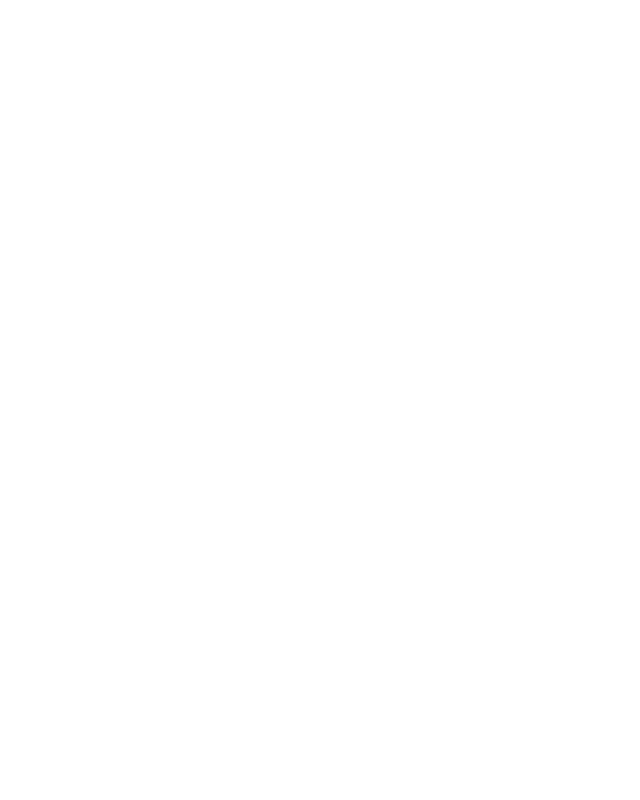
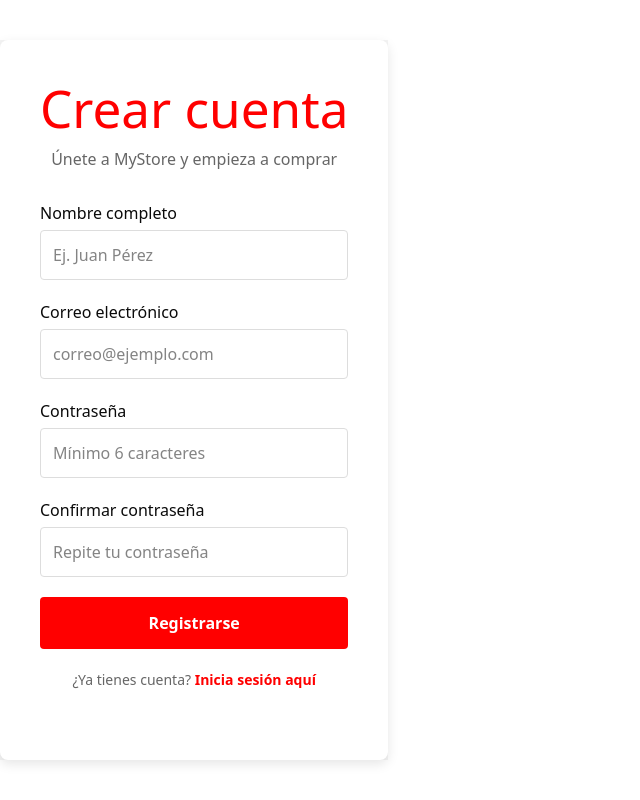
Before and after one commit to edersaldana/FullStackJava, a React (Vite) app in the folder FrontEnd/ecommerce/: page /register in a window 1280 px wide. Before the commit this address had no page. Shown: the whole page, without its empty margins (0-640 px from the left). Built offline with nearby package versions, Linux system fonts and the light colour scheme.

Commit message:
feat: Se agrega pagina para registrar a los usuarios.

```diff
--- a/FrontEnd/ecommerce/src/App.tsx
+++ b/FrontEnd/ecommerce/src/App.tsx
@@ -3,6 +3,7 @@
 import { Home } from "./pages/Home";
 import { Cart } from "./pages/Cart";
 import { Login } from "./pages/Login";
+import { Register } from "./pages/Register";
 import Orders from "./pages/Orders";
 import { CartProvider } from "./context/CartContext"; // 1. Importar el Provider
 
@@ -18,6 +19,7 @@
             <Route path="/orders" element={<Orders />} />
           </Route>
           <Route path="/login" element={<Login />} />
+          <Route path="/register" element={<Register />} />
         </Routes>
       </BrowserRouter>
     </CartProvider>
--- a/FrontEnd/ecommerce/src/components/layout/Header.tsx
+++ b/FrontEnd/ecommerce/src/components/layout/Header.tsx
@@ -9,9 +9,10 @@
   const user = JSON.parse(localStorage.getItem('user') || 'null');
 
   const handleLogout = () => {
-    localStorage.removeItem('token');
-    localStorage.removeItem('user');
-    navigate('/login');
+    //localStorage.removeItem('token');
+    //localStorage.removeItem('user');
+    localStorage.clear();
+    navigate('/');
     window.location.reload();
   };
 
--- /dev/null
+++ b/FrontEnd/ecommerce/src/pages/Register.tsx
@@ -0,0 +1,115 @@
+import React, { useState } from "react";
+import { useNavigate, Link } from "react-router-dom";
+import axios from "axios";
+import { API_BASE_URL } from '@/config/api'; // Usamos tu config centralizada
+import '../styles/login.css'; // Reutilizamos tu CSS de login
+
+export const Register = () => {
+  const [formData, setFormData] = useState({
+    name: "",
+    email: "",
+    password: "",
+    confirmPassword: ""
+  });
+  const [error, setError] = useState("");
+  const [loading, setLoading] = useState(false);
+  const navigate = useNavigate();
+
+  const handleChange = (e: React.ChangeEvent<HTMLInputElement>) => {
+    setFormData({ ...formData, [e.target.name]: e.target.value });
+  };
+
+  const handleRegister = async (e: React.FormEvent) => {
+    e.preventDefault();
+    setError("");
+
+    if (formData.password !== formData.confirmPassword) {
+      setError("Las contraseñas no coinciden");
+      return;
+    }
+
+    setLoading(true);
+
+    try {
+      // Endpoint que definimos para tu user-service
+      await axios.post(`${API_BASE_URL}/api/auth/register`, {
+        name: formData.name,
+        email: formData.email,
+        password: formData.password,
+        role: "USER"
+      });
+
+      alert("¡Cuenta creada con éxito!");
+      navigate("/login");
+    } catch (err: any) {
+      setError(err.response?.data?.message || "Error al registrar el usuario");
+    } finally {
+      setLoading(false);
+    }
+  };
+
+  return (
+    <div className="login-container"> {/* Usamos las clases de login.css */}
+      <div className="login-card">
+        <h1>Crear cuenta</h1>
+        <p>Únete a MyStore y empieza a comprar</p>
+
+        {error && <div className="error-message">{error}</div>}
+
+        <form onSubmit={handleRegister}>
+          <div className="form-group">
+            <label>Nombre completo</label>
+            <input
+              type="text"
+              name="name"
+              placeholder="Ej. Juan Pérez"
+              onChange={handleChange}
+              required
+            />
+          </div>
+
+          <div className="form-group">
+            <label>Correo electrónico</label>
+            <input
+              type="email"
+              name="email"
+              placeholder="correo@ejemplo.com"
+              onChange={handleChange}
+              required
+            />
+          </div>
+
+          <div className="form-group">
+            <label>Contraseña</label>
+            <input
+              type="password"
+              name="password"
+              placeholder="Mínimo 6 caracteres"
+              onChange={handleChange}
+              required
+            />
+          </div>
+
+          <div className="form-group">
+            <label>Confirmar contraseña</label>
+            <input
+              type="password"
+              name="confirmPassword"
+              placeholder="Repite tu contraseña"
+              onChange={handleChange}
+              required
+            />
+          </div>
+
+          <button type="submit" className="btn-primary" disabled={loading}>
+            {loading ? 'Registrando...' : 'Registrarse'}
+          </button>
+        </form>
+
+        <div className="login-footer">
+          <p>¿Ya tienes cuenta? <Link to="/login">Inicia sesión aquí</Link></p>
+        </div>
+      </div>
+    </div>
+  );
+};
```
